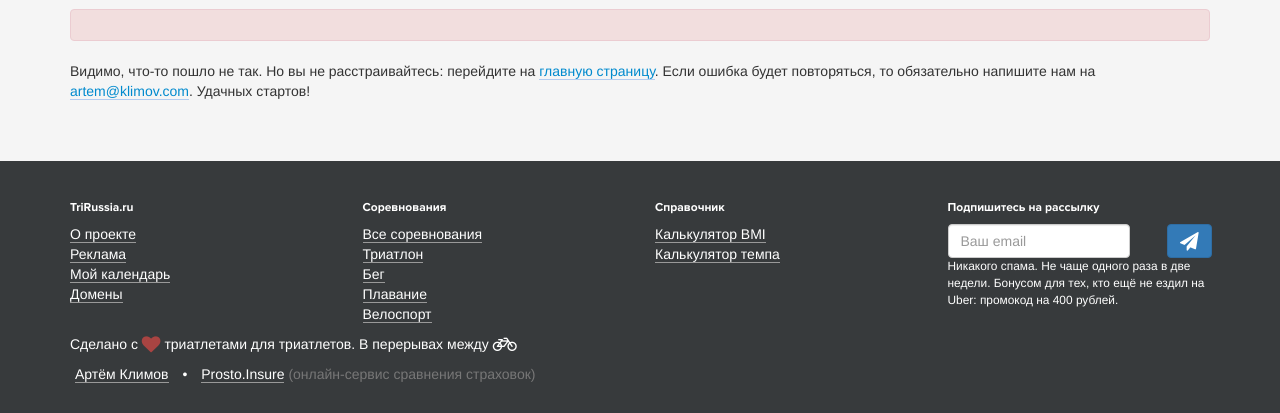
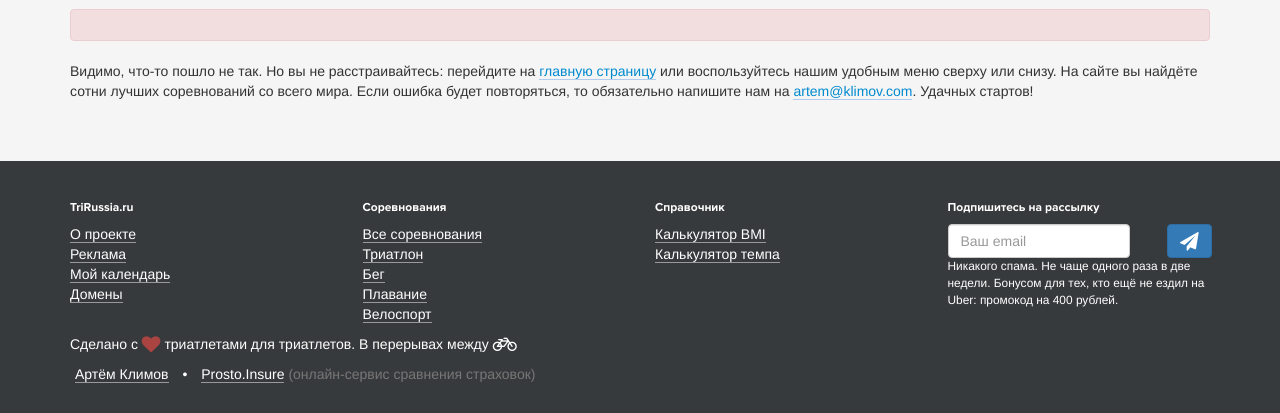
Before and after one commit to klimovcom/trirussia.ru, a Yii app: template frontend/views/site/error.php in a window 1280 px wide. Shown: the part 91-504 px from the top of the page. Run offline with PHP 8.4 and a stand-in for Yii, Linux system fonts and the light colour scheme; the template is opened without the code that fills it, so the values that code supplies are empty; some libraries are stand-ins or nearby versions.

Commit message:
Мелкие правки по карточкам

```diff
--- a/frontend/modules/race/models/Race.php
+++ b/frontend/modules/race/models/Race.php
@@ -211,8 +211,8 @@ class Race extends \yii\db\ActiveRecord
         $labels = ArrayHelper::map($distances, 'id', 'label');
         $output = Html::beginTag('ul', ['class' => 'list-unstyled']);
         foreach ($labels as $label){
-            $output .= Html::beginTag('il');
-            $output .= Html::tag('a', $label, ['href'=>'#']);
+            $output .= Html::beginTag('li');
+            $output .= Html::tag('a', $label, ['class'=>'underline', 'href'=>'#']);
             $output .= Html::endTag('li');
         }
         $output .= Html::endTag('ul');
@@ -241,7 +241,7 @@ class Race extends \yii\db\ActiveRecord
         $this->save();
     }
 
-    public function getPlaceRepresetation(){
+    public function getPlaceRepresentation(){
         $output = Html::tag('a', $this->country, ['class'=>'underline', 'href'=>'#']);
         $output .= $this->region ? ', ' . $this->region : '';
         $output .= $this->place ? ', ' . $this->place : '';
--- a/frontend/views/site/_card.php
+++ b/frontend/views/site/_card.php
@@ -89,7 +89,7 @@ die();*/
                                 </div>
                                 <div class="col-xs-12 col-sm-12 col-md-8 col-lg-10 col-xl-10">
                                     <h6>Место</h6>
-                                    <p><?= $race->getPlaceRepresetation();?></p>
+                                    <p><?= $race->getPlaceRepresentation();?></p>
                                 </div>
                             </div>
                             <div class="text-xs-center">
--- a/frontend/views/site/error.php
+++ b/frontend/views/site/error.php
@@ -15,7 +15,7 @@ $this->title = $name;
 	<div class="alert alert-danger text-xs-center">
 		<?= nl2br(Html::encode($message)) ?>
 	</div>
-	<p class="text-xs-center">
-		Видимо, что-то пошло не так. Но вы не расстраивайтесь: перейдите на <a href="/" class="underline">главную страницу</a>. Если ошибка будет повторяться, то обязательно напишите нам на <a href="mailto:artem@klimov.com" class="underline">artem@klimov.com</a>. Удачных стартов!
+	<p class="text-xs-center m-t-2">
+		Видимо, что-то пошло не так. Но вы не расстраивайтесь: перейдите на <a href="/" class="underline">главную страницу</a> или воспользуйтесь нашим удобным меню сверху или снизу. На сайте вы найдёте сотни лучших соревнований со всего мира. Если ошибка будет повторяться, то обязательно напишите нам на <a href="mailto:artem@klimov.com" class="underline">artem@klimov.com</a>. Удачных стартов!
 	</p>
 </div>
```
